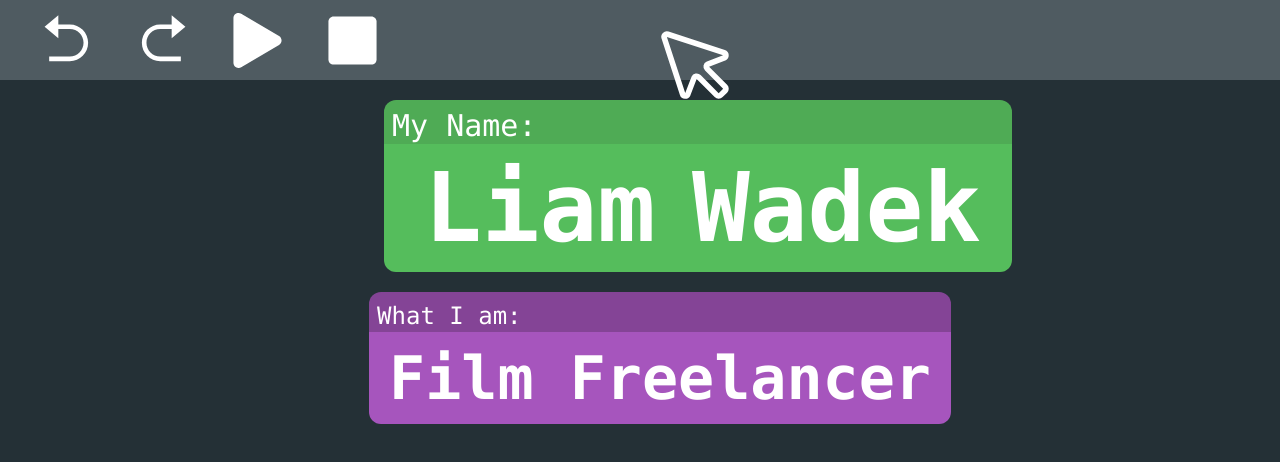
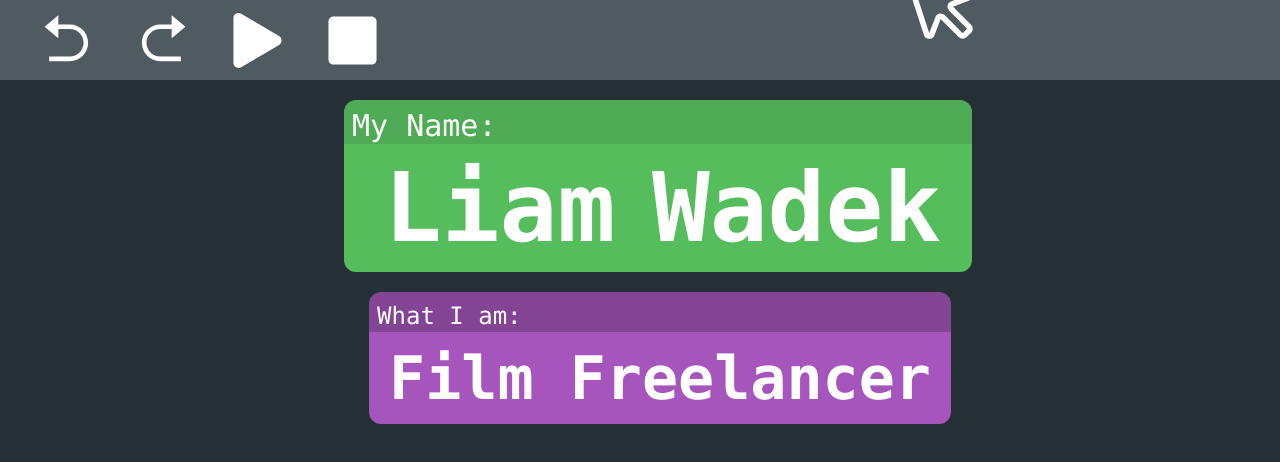
Before and after one commit to dwyaneramos/liam-portfolio, a React (Vite) app: page / in a window 1280 px wide. Shown: the top 462 px of the page. Built offline with nearby package versions, Linux system fonts and the light colour scheme.

Commit message:
Cursor tweaks - now overlays over the toolbar

```diff
--- a/src/components/sections/Home.jsx
+++ b/src/components/sections/Home.jsx
@@ -53,7 +53,7 @@ export const Home = () => {
     const t4 = setTimeout(() => setAnimationStage(4), 4000);
     const t5 = setTimeout(() => {
       setAnimationStage(5);
-      setShowEditor(true);
+      {/*setShowEditor(true);*/}
     }, 5000);
     const t6 = setTimeout(() => setAnimationStage(6), 6000);
 
@@ -70,7 +70,7 @@ export const Home = () => {
   }, [])
 
   return (
-    <div className="max-h-screen min-h-full overflow-y-hidden">
+    <div className="relative max-h-screen min-h-full overflow-y-hidden">
       <Editor showEditor = {showEditor} stageNum = {stageNum}/>
       <Cursor stageNum = {stageNum}/>
       <Toolbar showEditor = {showEditor}/>
@@ -145,22 +145,24 @@ const Toolbar = ({showEditor}) => {
 const Cursor = ({stageNum}) => {
 
   const animationStages = {
-    1 : {icon : PiCursor        , iconClasses : " -translate-x-100 translate-y-10 animate-cursor-1"},
-    2 : {icon : FaRegHandPointer, iconClasses : " -translate-x-105 translate-y-10 animate-cursor-2"},
-    3 : {icon : PiCursor        , iconClasses : "-translate-x-20 translate-y-10 animate-cursor-3" },
-    4 : {icon : FaRegHandPointer, iconClasses : "-translate-x-30 translate-y-40 animate-cursor-1"}  ,
-    5 : {icon : PiCursor,         iconClasses : "-translate-x-30 translate-y-40 animate-cursor-4"},
-    6 : {icon : PiCursor,         iconClasses : "-translate-x-30 translate-y-40 animate-cursor-5"}
+    1 : {icon : PiCursor        , iconClasses : " animate-cursor-1"},
+    2 : {icon : FaRegHandPointer, iconClasses : " animate-cursor-2"},
+    3 : {icon : PiCursor        , iconClasses : " animate-cursor-3" },
+    4 : {icon : FaRegHandPointer, iconClasses : "top-[35%] translate-x-70 animate-cursor-1"}  ,
+    5 : {icon : PiCursor,         iconClasses : "top-[35%] translate-x-70 animate-cursor-4"},
+    6 : {icon : PiCursor,         iconClasses : "top-[35%] translate-x-70 animate-cursor-5"}
   }
 
   const CurrentIcon = animationStages[stageNum].icon
   const CurrentClasses = animationStages[stageNum].iconClasses
 
   return (
-    <div className = {`z-10 absolute right-105 top-1/8 ${CurrentClasses}`}>
+    <div className = {`absolute right-[45%] top-[15%] z-10 ${CurrentClasses}`}>
       <CurrentIcon size = {90} color = {"white"}/>
     </div>
-  )
+
+
+      )
 
 }
 
@@ -185,7 +187,7 @@ const Timeline = ({setShowEditor, stageNum}) => {
 
 
           {/*Name Clip*/}
-          <div className = "pl-40 py-5 min-h-40 flex flex-row items-center justify-center">
+          <div className = "pl-20 py-5 min-h-40 flex flex-row items-center justify-center">
             <div className = "flex flex-col">
               <div className = "flex flex-row">
                 <h2 className = {`text-3xl pl-2 pt-2 font-mono text-white  bg-[#4fab55] rounded-t-xl w-xs`}>
--- a/src/index.css
+++ b/src/index.css
@@ -108,7 +108,7 @@
 
   @keyframes move-cursor-three {
     0% {
-      transform: translateX(0);
+      transform: translateX(20rem);
     }
 
     100% {
@@ -118,7 +118,7 @@
 
   .animate-cursor-3 {
     animation: move-cursor-three 1s linear 1;
-    animation-delay: 0.5s;
+    animation-delay: 0;
     animation-fill-mode: forwards;
   }
 
@@ -128,7 +128,7 @@
     }
 
     100% {
-      transform: translateY(-30vh);
+      transform: translateY(-40vh);
     }
   }
 
@@ -140,7 +140,7 @@
 
 @keyframes move-cursor-five {
     0% {
-      transform: translateY(0);
+      transform: translateY(-40vh);
     }
 
     100% {
```
